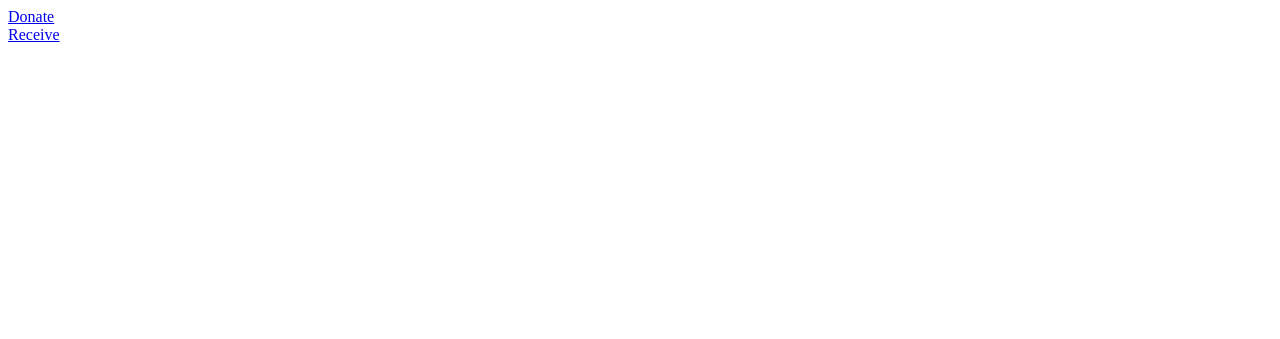
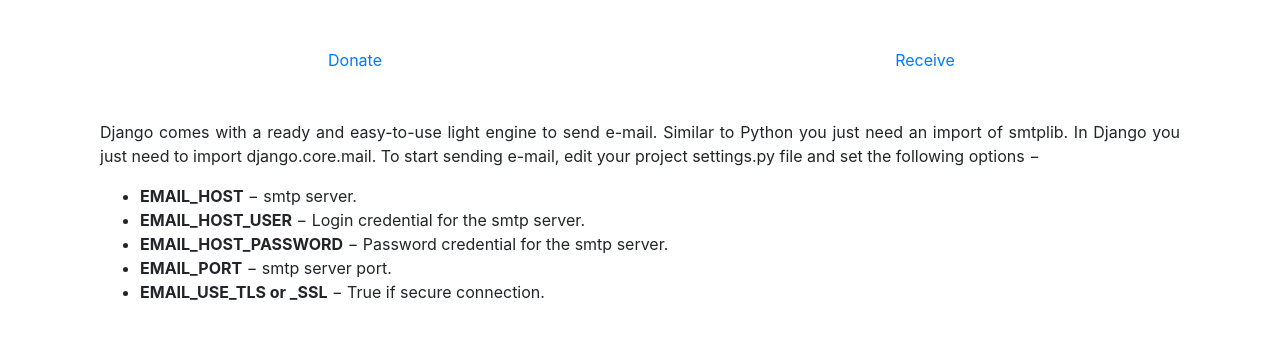
Before and after one commit to jainmohit2001/signing_off, a Django app: page / in a window 1280 px wide. Before the commit the part shown is almost empty. Shown: the top 339 px of the page. Run offline with Django 3.2, Linux system fonts and the light colour scheme; some libraries are stand-ins or nearby versions.

Commit message:
working email system

```diff
--- a/website/models.py
+++ b/website/models.py
@@ -3,7 +3,7 @@
 
 class College(models.Model):
     name = models.CharField(max_length=100, null=False, blank=False)
-    college_email = models.URLField(max_length=300, null=False, blank=False)
+    college_email = models.CharField(max_length=300, null=False, blank=False)
     form_donate = models.URLField(max_length=300, null=False, blank=False)
     form_receive = models.URLField(max_length=300, null=False, blank=False)
     college_ext = models.CharField(max_length=20, null=False, blank=False)
--- a/website/templates/website/home.html
+++ b/website/templates/website/home.html
@@ -3,18 +3,38 @@
 <head>
     <meta charset="UTF-8">
     <title>Title</title>
+    <!-- CSS only -->
+    <link rel="stylesheet" href="https://stackpath.bootstrapcdn.com/bootstrap/4.5.0/css/bootstrap.min.css" integrity="sha384-9aIt2nRpC12Uk9gS9baDl411NQApFmC26EwAOH8WgZl5MYYxFfc+NcPb1dKGj7Sk" crossorigin="anonymous">
+
 </head>
 <body>
 <div class="container">
-    <div class="row text-center">
+    <div class="row text-center mt-5">
         <div class="col-sm-6 text-center">
             <a href="{% url 'donate' %} ">Donate</a>
         </div>
-         <div class="col-sm-6 text-center">
+        <div class="col-sm-6 text-center">
             <a href="{% url 'receive' %}">Receive</a>
         </div>
     </div>
+    <div class="col-sm-12 text-justify mt-5">
+        <p>Django comes with a ready and easy-to-use light engine to send e-mail. Similar to Python you just need an
+            import of smtplib. In Django you just need to import django.core.mail. To start sending e-mail, edit your
+            project settings.py file and set the following options −</p>
+        <ul>
+            <li><strong>EMAIL_HOST</strong> − smtp server.</li>
+            <li><strong>EMAIL_HOST_USER</strong> − Login credential for the smtp server.</li>
+            <li><strong>EMAIL_HOST_PASSWORD</strong> − Password credential for the smtp server.</li>
+            <li><strong>EMAIL_PORT</strong> − smtp server port.</li>
+            <li><strong>EMAIL_USE_TLS or _SSL</strong> − True if secure connection.</li>
+        </ul>
+    </div>
 </div>
+
+<!-- JS, Popper.js, and jQuery -->
+<script src="https://code.jquery.com/jquery-3.5.1.slim.min.js" integrity="sha384-DfXdz2htPH0lsSSs5nCTpuj/zy4C+OGpamoFVy38MVBnE+IbbVYUew+OrCXaRkfj" crossorigin="anonymous"></script>
+<script src="https://cdn.jsdelivr.net/npm/popper.js@1.16.0/dist/umd/popper.min.js" integrity="sha384-Q6E9RHvbIyZFJoft+2mJbHaEWldlvI9IOYy5n3zV9zzTtmI3UksdQRVvoxMfooAo" crossorigin="anonymous"></script>
+<script src="https://stackpath.bootstrapcdn.com/bootstrap/4.5.0/js/bootstrap.min.js" integrity="sha384-OgVRvuATP1z7JjHLkuOU7Xw704+h835Lr+6QL9UvYjZE3Ipu6Tp75j7Bh/kR0JKI" crossorigin="anonymous"></script>
 
 </body>
 </html>
--- a/website/views.py
+++ b/website/views.py
@@ -16,11 +16,12 @@
             required_email_ext = college.college_ext
             email = form.cleaned_data.get('email')
             email_ext = email.split('@')[1]
-            print(required_email_ext, email_ext)
+            print(email, email_ext)
             if required_email_ext == email_ext:
-                subject = 'Subject'
-                message = "Here's a form :" + college.form_donate
-                to_email = list(college.college_email)
+                subject = "Subject"
+                message = "Here's a form : " + str(college.form_donate)
+                to_email = list(str(college.college_email).split(' '))
+                print(to_email)
                 try:
                     send_mail(subject, message, email, to_email)
                 except BadHeaderError:
```
Also changed, not shown: signing_off/settings.py (+10 -0 lines), db.sqlite3, website/migrations/0002_auto_20200523_2316.py (added).
